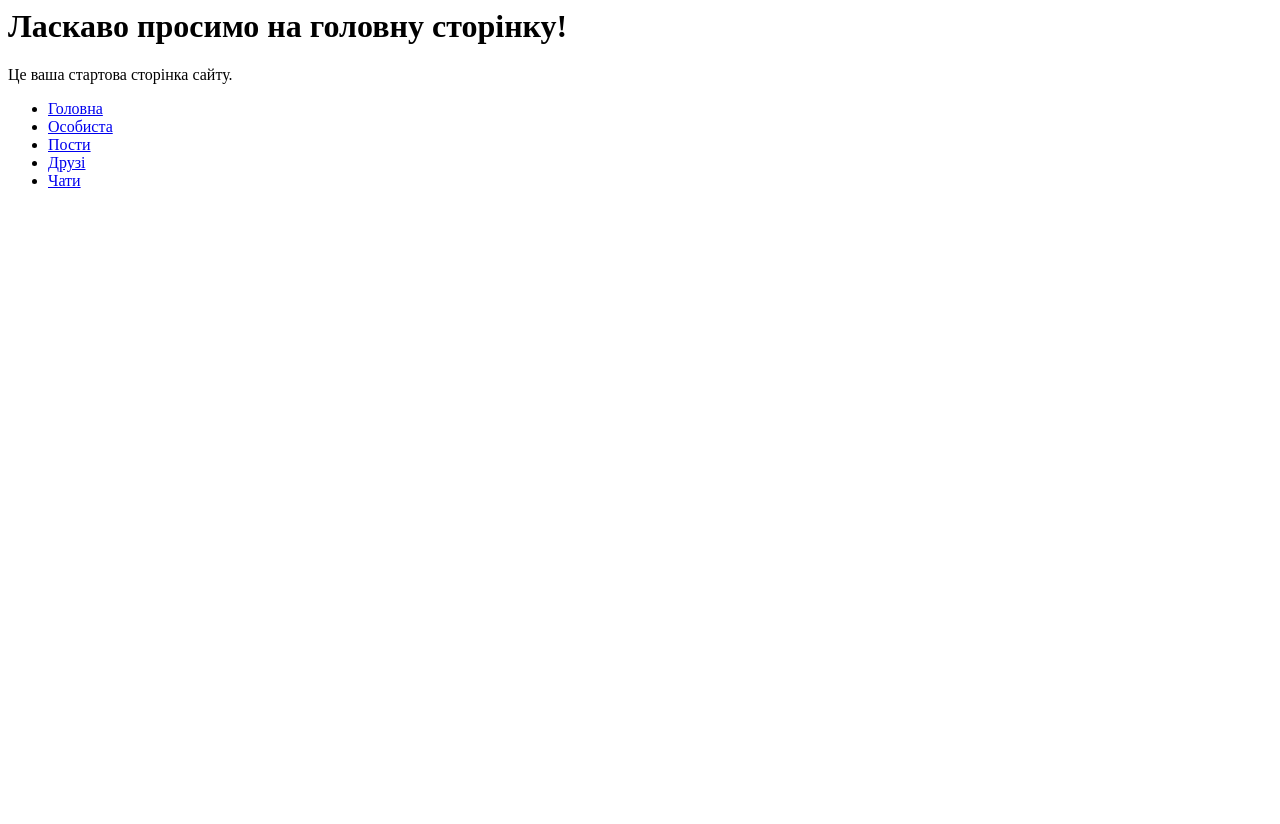
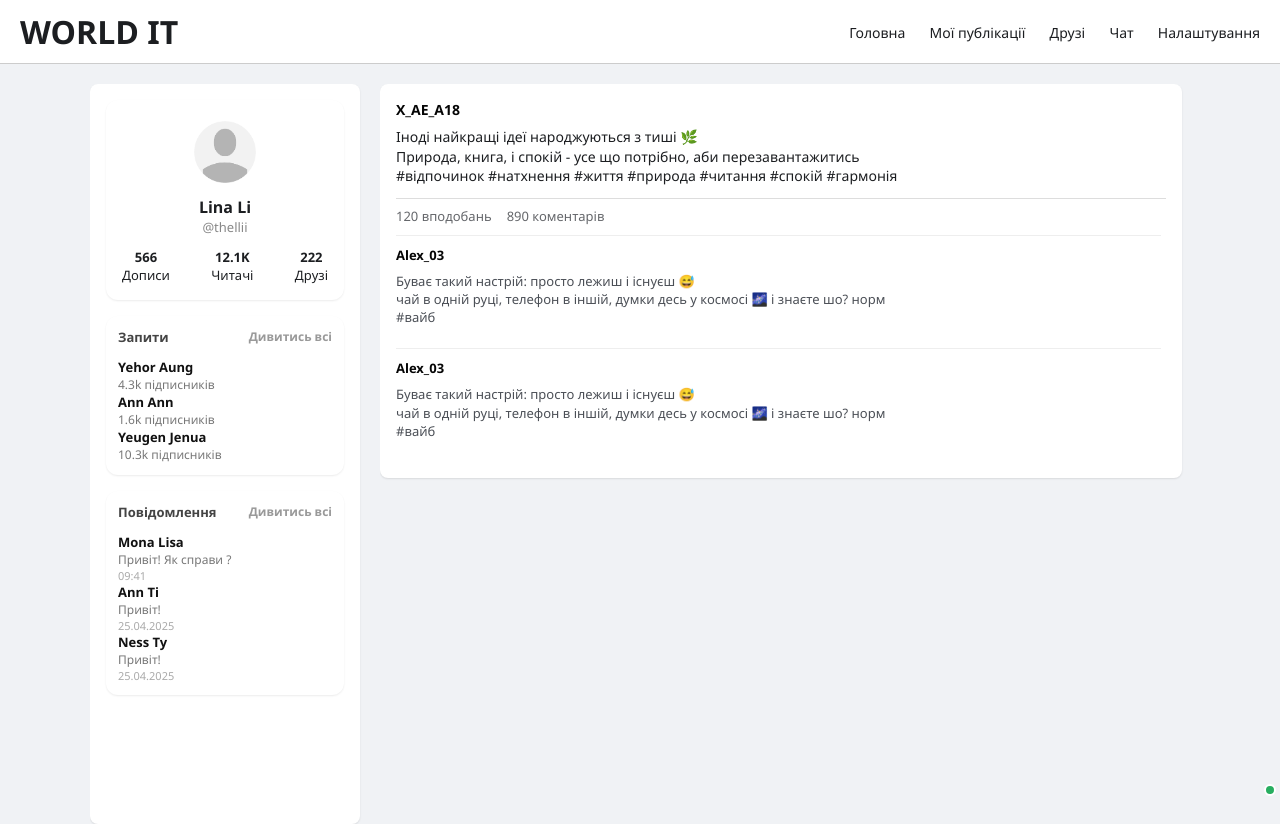
Before and after one commit to Renat19Belei/messenger, a Django app: page / in a window 1280 px wide. Before the commit the page ends 188 px from the top, so only its background shows below. Run offline with Django 5.2, Linux system fonts and the light colour scheme.

Commit message:
first commit

```diff
--- /dev/null
+++ b/main_app/static/main.css
@@ -0,0 +1,305 @@
+* {
+  margin: 0;
+  padding: 0;
+  box-sizing: border-box;
+  font-family: 'Segoe UI', sans-serif;
+}
+
+body {
+  background-color: #f0f2f5;
+  color: #1c1e21;
+}
+
+header {
+  background: white;
+  padding: 10px 20px;
+  border-bottom: 1px solid #ccc;
+  display: flex;
+  justify-content: space-between;
+  align-items: center;
+  font-weight: 500;
+}
+
+header nav a {
+  margin-left: 20px;
+  text-decoration: none;
+  color: #1c1e21;
+  font-size: 14px;
+}
+
+.container {
+  display: flex;
+  max-width: 1100px;
+  margin: 20px auto;
+  gap: 20px;
+}
+
+.sidebar {
+  width: 270px;
+  background: white;
+  border-radius: 8px;
+  padding: 16px;
+  box-shadow: 0 1px 2px rgba(0, 0, 0, 0.1);
+}
+
+.profile {
+  text-align: center;
+}
+
+.profile img {
+  width: 70px;
+  height: 70px;
+  border-radius: 50%;
+  object-fit: cover;
+}
+
+.profile h2 {
+  font-size: 16px;
+  margin: 8px 0 4px;
+}
+
+.profile p {
+  font-size: 13px;
+  color: #606770;
+}
+
+.sidebar h3 {
+  font-size: 14px;
+  margin: 20px 0 10px;
+  border-bottom: 1px solid #eee;
+  padding-bottom: 4px;
+}
+
+.sidebar ul {
+  list-style: none;
+}
+
+.sidebar ul li {
+  padding: 6px 0;
+  font-size: 13px;
+  color: #333;
+}
+
+.content {
+  flex: 1;
+}
+
+.post {
+  background: white;
+  border-radius: 8px;
+  padding: 16px;
+  box-shadow: 0 1px 2px rgba(0, 0, 0, 0.1);
+  margin-bottom: 20px;
+}
+
+.post .user {
+  font-weight: bold;
+  font-size: 14px;
+  color: #050505;
+  margin-bottom: 8px;
+}
+
+.post .text {
+  font-size: 14px;
+  color: #1c1e21;
+  line-height: 1.4;
+  margin-bottom: 12px;
+}
+
+.reaction {
+  font-size: 13px;
+  color: #65676b;
+  display: flex;
+  gap: 15px;
+  border-top: 1px solid #ddd;
+  padding-top: 8px;
+  margin-top: 10px;
+}
+
+.comments {
+  margin-top: 10px;
+}
+
+.comment {
+  padding: 10px 0;
+  border-top: 1px solid #eee;
+}
+
+.comment .user {
+  font-weight: bold;
+  font-size: 13px;
+  color: #050505;
+}
+
+.comment .text {
+  font-size: 13px;
+  color: #4b4f56;
+  margin-top: 4px;
+}
+
+html, body {
+  height: 100%;
+}
+
+.container {
+  height: calc(100vh - 60px); /* минус высота header */
+  overflow: hidden;
+}
+
+.sidebar {
+  height: 100%;
+  overflow-y: auto;
+}
+
+.content {
+  height: 100%;
+  overflow-y: auto;
+  padding-right: 8px;
+  scrollbar-width: thin;
+  scrollbar-color: #ccc transparent;
+}
+
+.content::-webkit-scrollbar {
+  width: 6px;
+}
+
+.content::-webkit-scrollbar-thumb {
+  background-color: #ccc;
+  border-radius: 10px;
+}
+
+.post {
+  margin-bottom: 20px;
+}
+
+.comments {
+  max-height: 300px;
+  overflow-y: auto;
+  padding-right: 5px;
+}
+
+.comments::-webkit-scrollbar {
+  width: 6px;
+}
+
+.comments::-webkit-scrollbar-thumb {
+  background-color: #ccc;
+  border-radius: 8px;
+}
+
+.sidebar {
+  width: 270px;
+  display: flex;
+  flex-direction: column;
+  gap: 16px;
+}
+
+.profile-card {
+  background: white;
+  padding: 16px;
+  border-radius: 12px;
+  text-align: center;
+  box-shadow: 0 1px 2px rgba(0,0,0,0.08);
+}
+
+.avatar-wrapper {
+  position: relative;
+  display: inline-block;
+}
+
+.avatar {
+  width: 72px;
+  height: 72px;
+  border-radius: 50%;
+  object-fit: cover;
+}
+
+.online-dot {
+  width: 12px;
+  height: 12px;
+  background: #27ae60;
+  border: 2px solid white;
+  border-radius: 50%;
+  position: absolute;
+  bottom: 4px;
+  right: 4px;
+}
+
+.profile-card h2 {
+  font-size: 16px;
+  margin-top: 8px;
+}
+
+.profile-card p {
+  font-size: 13px;
+  color: #888;
+}
+
+.stats {
+  display: flex;
+  justify-content: space-between;
+  margin-top: 12px;
+  font-size: 13px;
+}
+
+.stats div {
+  text-align: center;
+}
+
+.card {
+  background: white;
+  border-radius: 12px;
+  padding: 12px;
+  box-shadow: 0 1px 2px rgba(0,0,0,0.08);
+}
+
+.section-header {
+  display: flex;
+  justify-content: space-between;
+  font-size: 13px;
+  font-weight: bold;
+  margin-bottom: 12px;
+  color: #444;
+}
+
+.section-header a {
+  font-size: 12px;
+  color: #999;
+  text-decoration: none;
+}
+
+.user-row, .message-row {
+  display: flex;
+  align-items: center;
+  gap: 10px;
+  margin-bottom: 10px;
+}
+
+.user-row img, .message-row img {
+  width: 36px;
+  height: 36px;
+  border-radius: 50%;
+}
+
+.name {
+  font-size: 13px;
+  font-weight: bold;
+  color: #111;
+}
+
+.meta {
+  font-size: 12px;
+  color: #777;
+}
+
+.message-row {
+  justify-content: space-between;
+}
+
+.msg-content {
+  flex: 1;
+}
+.time {
+  font-size: 11px;
+  color: #aaa;
+}
--- a/main_app/templates/main_app/main.html
+++ b/main_app/templates/main_app/main.html
@@ -1,19 +1,125 @@
 {% extends 'base.html' %}
+{% load static %}
 {% if request.user.is_authenticated %}
 {% endif %}
-
+{% block link %}
+<link rel="stylesheet" href="{% static 'main.css' %}">
+{% endblock %}
 
 {% block content %}
-    <h1>Ласкаво просимо на головну сторінку!</h1>
-    <p>Це ваша стартова сторінка сайту.</p>
+    <header>
+  <h1>WORLD IT</h1>
+  <nav>
+    <a href="{% url 'main' %}">Головна</a>
+    <a href="{% url 'personal' %}">Мої публікації</a>
+    <a href="{% url 'friends' %}">Друзі</a>
+    <a href="{% url 'chats' %}">Чат</a>
+    <a href="#">Налаштування</a>
+  </nav>
+</header>
+<div class="container">
 
-    <nav>
-        <ul>
-            <li><a href="{% url 'main' %}">Головна</a></li>
-            <li><a href="{% url 'personal' %}">Особиста</a></li>
-            <li><a href="{% url 'posts' %}">Пости</a></li>
-            <li><a href="{% url 'friends' %}">Друзі</a></li>
-            <li><a href="{% url 'chats' %}">Чати</a></li>
-        </ul>
-    </nav>
+<aside class="sidebar">
+  <div class="profile-card">
+    <img class="avatar" src="{% static 'images/image.png' %}" alt="Lina Li">
+    <div class="online-dot"></div>
+    <h2>Lina Li</h2>
+    <p>@thellii</p>
+    <div class="stats">
+      <div><strong>566</strong><br>Дописи</div>
+      <div><strong>12.1K</strong><br>Читачі</div>
+      <div><strong>222</strong><br>Друзі</div>
+    </div>
+  </div>
+
+  <div class="card">
+    <div class="section-header">
+      <span>Запити</span>
+      <a href="#">Дивитись всі</a>
+    </div>
+    <div class="request">
+      <img src="">
+      <div>
+        <div class="name">Yehor Aung</div>
+        <div class="meta">4.3k підписників</div>
+      </div>
+    </div>
+    <div class="request">
+      <img src="">
+      <div>
+        <div class="name">Ann Ann</div>
+        <div class="meta">1.6k підписників</div>
+      </div>
+    </div>
+    <div class="request">
+      <img src="">
+      <div>
+        <div class="name">Yeugen Jenua</div>
+        <div class="meta">10.3k підписників</div>
+      </div>
+    </div>
+  </div>
+
+  <div class="card">
+    <div class="section-header">
+      <span>Повідомлення</span>
+      <a href="#">Дивитись всі</a>
+    </div>
+    <div class="message">
+      <img src="">
+      <div class="msg-text">
+        <div class="name">Mona Lisa</div>
+        <div class="meta">Привіт! Як справи ?</div>
+      </div>
+      <div class="time">09:41</div>
+    </div>
+    <div class="message">
+      <img src="">
+      <div class="msg-text">
+        <div class="name">Ann Ti</div>
+        <div class="meta">Привіт!</div>
+      </div>
+      <div class="time">25.04.2025</div>
+    </div>
+    <div class="message">
+      <img src="">
+      <div class="msg-text">
+        <div class="name">Ness Ty</div>
+        <div class="meta">Привіт!</div>
+      </div>
+      <div class="time">25.04.2025</div>
+    </div>
+  </div>
+</aside>
+  </aside>
+  <main class="content">
+    <div class="post">
+      <div class="user">X_AE_A18</div>
+      <div class="text">
+        Іноді найкращі ідеї народжуються з тиші 🌿<br>
+        Природа, книга, і спокій - усе що потрібно, аби перезавантажитись<br>
+        #відпочинок #натхнення #життя #природа #читання #спокій #гармонія
+      </div>
+      <div class="reaction">
+        <span>120 вподобань</span>
+        <span>890 коментарів</span>
+      </div>
+      <div class="comments">
+        <div class="comment">
+          <div class="user">Alex_03</div>
+          <div class="text">Буває такий настрій: просто лежиш і існуєш 😅<br>
+            чай в одній руці, телефон в іншій, думки десь у космосі 🌌 і знаєте шо? норм<br>
+            #вайб
+          </div>
+        </div>
+        <div class="comment">
+          <div class="user">Alex_03</div>
+          <div class="text">Буває такий настрій: просто лежиш і існуєш 😅<br>
+            чай в одній руці, телефон в іншій, думки десь у космосі 🌌 і знаєте шо? норм<br>
+            #вайб</div>
+        </div>
+      </div>
+    </div>
+  </main>
+</div>
 {% endblock %}
--- a/messanger/templates/base.html
+++ b/messanger/templates/base.html
@@ -1,3 +1,4 @@
+{% load static %}
 <html lang="en">
 <head>
     <meta charset="UTF-8">
--- a/user_app/templates/user_app/user.html
+++ b/user_app/templates/user_app/user.html
@@ -15,6 +15,10 @@
     <hr>
     <main>
        <form action="" method="post">
+        <div class="tabs">
+            <button type="button" class="tab active">Реєстрація</button>
+            <button type="button" class="tab">Авторизація</button>
+        </div>
         <h1>Приєднуйся до World IT</h1>
 
         {% csrf_token %}
```
Also changed, not shown: main_app/static/images/image.png (added), user_app/static/user_app/style.css (line endings or trailing spaces).
